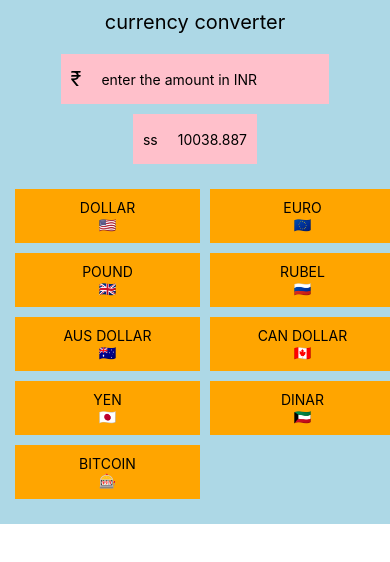
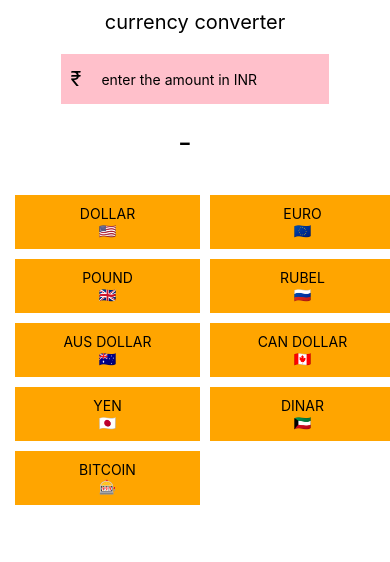
Before and after one commit to SaiEswar15/React-Native-Advanced, a React Native app: screen / in a window 390 px wide. Shown: the top 562 px of the page. Built offline with nearby package versions, Linux system fonts and the light colour scheme.

Commit message:
inputFeild and useState

```diff
--- a/projects/currency/currency.tsx
+++ b/projects/currency/currency.tsx
@@ -7,21 +7,57 @@
   FlatList,
   Pressable
 } from 'react-native';
-import React from 'react';
+import React, {useState} from 'react';
 import {currencyByRupee} from './constants';
 import CurrencyButtons from './components/CurrencyButtons';
 
-export default function currency() {
+export default function currency(): JSX.Element {
 
-  function fn(item : any) : any
+  const [value, setValue] = useState(0);
+  const [convertedValue, setConvertedValue] = useState("");
+  const [convertedSymbol, setCovertedSymbol] = useState("-");
+
+
+
+  function changeConvertion(item : Currency) : void
   {
+    console.log(item.value);
+
+    //the selected currency background should change
+    //if given value is 0
+    //snackbar should appear to enter the amount
+
+    if(!value)
+    {
+      console.log("please enter values");
+    }
+
+    const currencyValue : Number = Number(item.value);
+    // console.log(currencyValue);
+    const inputValue = value;
+    // console.log(inputValue);
+    const result : Number =  Number(currencyValue) * Number(inputValue);
+    // console.log(result);
+    setConvertedValue(result.toFixed(2));
+    setCovertedSymbol(item.symbol)
+
+
+  }
+
+  function changeHandler(text : string): void
+  {
+    setValue(parseFloat(text));
+    console.log(value, typeof(value));
 
   }
 
   return (
     <SafeAreaView style={styles.container}>
       <View style={styles.mainContainer}>
-        <Text style={styles.mainHeading}>currency converter</Text>
+        <View style = {styles.headingContainer}>
+          <Text style={styles.mainHeading}>currency converter</Text>
+        </View>
+
 
         <View style={styles.inputContainer}>
           <View style={styles.inputSymbol}>
@@ -30,19 +66,21 @@
 
           <TextInput
             placeholder="enter the amount in INR"
+
             maxLength={10}
             keyboardType={'numeric'}
             style={styles.inputfeild}
+            onChangeText={(text)=>changeHandler(text)}
           />
         </View>
 
         <View style={styles.outputContainer}>
           <View style={styles.outputContainerText}>
-            <Text>ss</Text>
+            <Text style = {styles.outputContainerOriginalText}>{convertedSymbol}</Text>
           </View>
 
           <View style={styles.outputContainerText}>
-            <Text>10038.887</Text>
+            <Text style = {styles.outputContainerOriginalText}>{convertedValue}</Text>
           </View>
         </View>
 
@@ -55,7 +93,7 @@
             return (
               <Pressable
               style={styles.buttonContainer}
-              onPress={()=>fn(item)}
+              onPress={()=>changeConvertion(item)}
               >
                 <CurrencyButtons name = {item.name} flag = {item.flag} ></CurrencyButtons>
               </Pressable>
@@ -70,11 +108,13 @@
 const styles = StyleSheet.create({
   container: {},
   mainContainer: {
-    backgroundColor: 'lightblue',
-    display: 'flex',
-    width : "100%",
-    justifyContent: 'center',
-    alignItems: 'center',
+    // backgroundColor: 'lightblue',
+
+  },
+  headingContainer : {
+    display : "flex",
+    alignItems : "center"
+
   },
   mainHeading: {
     // backgroundColor : "orchid",
@@ -110,12 +150,15 @@
     alignItems: 'center',
   },
   outputContainerText: {
-    height: 50,
-    backgroundColor: 'pink',
+    // backgroundColor: 'pink',
+    fontSize : 30,
     padding: 10,
     display: 'flex',
     justifyContent: 'center',
     alignItems: 'center',
+  },
+  outputContainerOriginalText : {
+    fontSize : 30,
   },
   flatlist: {
     marginVertical: 10,
```
